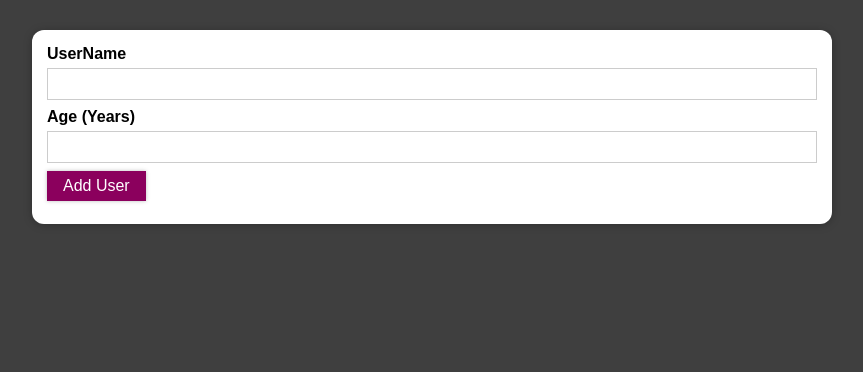
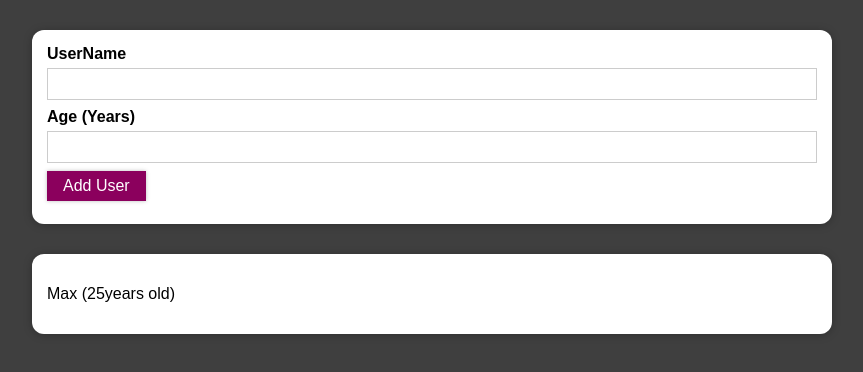
Before and after one commit to fukupug/react-complete-guide, a React (Create React App) app in the folder user-management/: page / in a window 1280 px wide. Shown: the top 372 px of the page, without its empty margins (208-1071 px from the left). Built offline with nearby package versions, Linux system fonts and the light colour scheme.

Commit message:
Create User List component

```diff
--- a/user-management/src/App.js
+++ b/user-management/src/App.js
@@ -1,12 +1,18 @@
 import UserForm from "./component/user-form/UserForm";
+import UserList from "./component/user-list/UserList";
 
 import styles from "./App.module.css";
 
 function App() {
+  const users = [{ name: "Max", age: 25 }];
+
   return (
     <div>
       <section id={styles["user-form"]}>
         <UserForm />
+      </section>
+      <section id={styles["user-list"]}>
+        <UserList users={users} />
       </section>
     </div>
   );
--- a/user-management/src/App.module.css
+++ b/user-management/src/App.module.css
@@ -3,3 +3,9 @@
   max-width: 90%;
   margin: 3rem auto;
 }
+
+#user-list {
+  width: 80rem;
+  max-width: 90%;
+  margin: 3rem auto;
+}
--- /dev/null
+++ b/user-management/src/component/user-list/UserList.js
@@ -0,0 +1,18 @@
+import Card from "../common/Card";
+import UserListItem from "./UserListItem";
+
+import styles from "./UserList.module.css";
+
+const UserList = (props) => {
+  const userListItems = props.users.map((user) => {
+    return <UserListItem user={user} />;
+  });
+
+  return (
+    <Card className={styles["user-list"]}>
+      <ul>{userListItems}</ul>
+    </Card>
+  );
+};
+
+export default UserList;
--- /dev/null
+++ b/user-management/src/component/user-list/UserList.module.css
@@ -0,0 +1,8 @@
+.user-list {
+    background-color: white;
+}
+
+.user-list ul {
+  list-style: none;
+  padding: 0;
+}
--- /dev/null
+++ b/user-management/src/component/user-list/UserListItem.js
@@ -0,0 +1,9 @@
+import styles from "./UserListItem.module.css";
+
+const UserListItem = (props) => {
+  const user = props.user;
+  const content = user.name + " (" + user.age + "years old)";
+  return <li className={styles['user-list-item']}>{content}</li>;
+};
+
+export default UserListItem;
--- /dev/null
+++ b/user-management/src/component/user-list/UserListItem.module.css
@@ -0,0 +1,3 @@
+.user-list-item li {
+
+}
```
